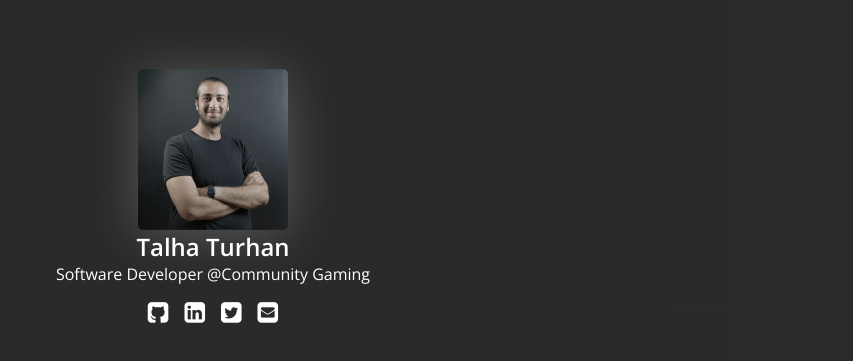
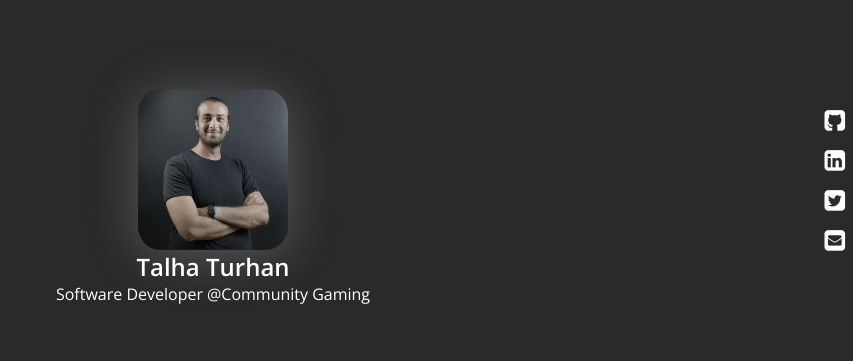
Before and after one commit to tallhigh/tallhigh.github.io, a React (Create React App) app: page / in a window 1280 px wide. Shown: the part 203-564 px from the top of the page, without its empty margins (427-1280 px from the left). Built offline with nearby package versions, Linux system fonts and the light colour scheme.

Commit message:
style updates

```diff
--- a/src/app.css
+++ b/src/app.css
@@ -1,4 +1,3 @@
-@charset "UTF-8";
 @import url("https://fonts.googleapis.com/css2?family=Open+Sans:wght@400;600;700&display=swap");
 @font-face {
   font-family: FontAwesome;
@@ -18,7 +17,8 @@ main {
   min-height: 100vh;
   background: linear-gradient(90deg, #1a1a1a, #3B3B3B, #1A1A1A, #3B3B3B);
   background-size: 12000% 800%;
-  animation: background-color-animation 60s linear infinite;
+  -webkit-animation: background-color-animation 60s linear infinite;
+          animation: background-color-animation 60s linear infinite;
 }
 main .container {
   display: flex;
@@ -26,13 +26,14 @@ main .container {
   align-items: center;
 }
 main .container:hover .photo {
+  border-radius: 30%;
   box-shadow: 0 5px 50px 0 rgba(200, 200, 200, 0.6);
 }
 main .container .photo {
   max-width: 150px;
-  border-radius: 5px;
+  border-radius: 15%;
   box-shadow: 0 5px 50px 0 rgba(200, 200, 200, 0.3);
-  transition: all 0.3s ease;
+  transition: all 0.5s ease;
 }
 main .container .name {
   font-weight: 600;
@@ -50,12 +51,14 @@ main .container .job-info .position, main .container .job-info .company {
   text-decoration: none;
 }
 main .container .links {
+  position: absolute;
   display: flex;
-  flex-direction: row;
-  margin-top: 16px;
+  flex-direction: column;
+  right: 0;
+  top: calc(50% - 96px);
 }
 main .container .links a {
-  margin: 0 8px;
+  margin: 8px;
   text-decoration: none;
   font: normal normal normal 24px/1 FontAwesome;
   text-rendering: auto;
@@ -65,18 +68,28 @@ main .container .links a {
 }
 main .container .links a:hover {
   transform: scale(1.15);
+  color: #ccc;
 }
 main .container .links a.github:before {
-  content: "";
+  content: "\f092";
 }
 main .container .links a.twitter:before {
-  content: "";
+  content: "\f081";
 }
 main .container .links a.linkedin:before {
-  content: "";
+  content: "\f08c";
 }
 main .container .links a.email:before {
-  content: "";
+  content: "\f199";
+}
+
+@-webkit-keyframes background-color-animation {
+  0%, 100% {
+    background-position: 0 0;
+  }
+  50% {
+    background-position: 93% 100%;
+  }
 }
 
 @keyframes background-color-animation {
@@ -86,6 +99,4 @@ main .container .links a.email:before {
   50% {
     background-position: 93% 100%;
   }
-}
-
-/*# sourceMappingURL=app.css.map */
+}/*# sourceMappingURL=app.css.map */
--- a/src/app.scss
+++ b/src/app.scss
@@ -32,15 +32,16 @@ main {
 
     &:hover {
       .photo {
+        border-radius: 30%;
         box-shadow: 0 5px 50px 0 rgba(200, 200, 200, .6);
       }
     }
 
     .photo {
       max-width: 150px;
-      border-radius: 5px;
+      border-radius: 15%;
       box-shadow: 0 5px 50px 0 rgba(200, 200, 200, .3);
-      transition: all .3s ease;
+      transition: all .5s ease;
     }
 
     .name {
@@ -62,21 +63,24 @@ main {
     }
 
     .links {
+      position: absolute;
       display: flex;
-      flex-direction: row;
-      margin-top: 16px;
+      flex-direction: column;
+      right: 0;
+      top: calc(50% - 24px * 4);
 
       a {
-        margin: 0 8px;
+        margin: 8px;
         text-decoration: none;
         font: normal normal normal 24px/1 FontAwesome;
         text-rendering: auto;
         -webkit-font-smoothing: antialiased;
         color: #ffffff;
-        transition: all .3s ease;
+        transition: all 0.3s ease;
 
         &:hover{
           transform: scale(1.15);
+          color: #ccc;
         }
 
         &.github:before {
--- a/src/index.js
+++ b/src/index.js
@@ -1,7 +1,6 @@
 import React from 'react';
 import ReactDOM from 'react-dom';
 import App from './App';
-import * as serviceWorker from './serviceWorker';
 
 ReactDOM.render(
   <React.StrictMode>
@@ -9,8 +8,3 @@ ReactDOM.render(
   </React.StrictMode>,
   document.getElementById('root')
 );
-
-// If you want your app to work offline and load faster, you can change
-// unregister() to register() below. Note this comes with some pitfalls.
-// Learn more about service workers: https://bit.ly/CRA-PWA
-serviceWorker.unregister();
--- a/src/serviceWorker.js
+++ /dev/null
@@ -1,141 +0,0 @@
-// This optional code is used to register a service worker.
-// register() is not called by default.
-
-// This lets the app load faster on subsequent visits in production, and gives
-// it offline capabilities. However, it also means that developers (and users)
-// will only see deployed updates on subsequent visits to a page, after all the
-// existing tabs open on the page have been closed, since previously cached
-// resources are updated in the background.
-
-// To learn more about the benefits of this model and instructions on how to
-// opt-in, read https://bit.ly/CRA-PWA
-
-const isLocalhost = Boolean(
-  window.location.hostname === 'localhost' ||
-    // [::1] is the IPv6 localhost address.
-    window.location.hostname === '[::1]' ||
-    // 127.0.0.0/8 are considered localhost for IPv4.
-    window.location.hostname.match(
-      /^127(?:\.(?:25[0-5]|2[0-4][0-9]|[01]?[0-9][0-9]?)){3}$/
-    )
-);
-
-export function register(config) {
-  if (process.env.NODE_ENV === 'production' && 'serviceWorker' in navigator) {
-    // The URL constructor is available in all browsers that support SW.
-    const publicUrl = new URL(process.env.PUBLIC_URL, window.location.href);
-    if (publicUrl.origin !== window.location.origin) {
-      // Our service worker won't work if PUBLIC_URL is on a different origin
-      // from what our page is served on. This might happen if a CDN is used to
-      // serve assets; see https://github.com/facebook/create-react-app/issues/2374
-      return;
-    }
-
-    window.addEventListener('load', () => {
-      const swUrl = `${process.env.PUBLIC_URL}/service-worker.js`;
-
-      if (isLocalhost) {
-        // This is running on localhost. Let's check if a service worker still exists or not.
-        checkValidServiceWorker(swUrl, config);
-
-        // Add some additional logging to localhost, pointing developers to the
-        // service worker/PWA documentation.
-        navigator.serviceWorker.ready.then(() => {
-          console.log(
-            'This web app is being served cache-first by a service ' +
-              'worker. To learn more, visit https://bit.ly/CRA-PWA'
-          );
-        });
-      } else {
-        // Is not localhost. Just register service worker
-        registerValidSW(swUrl, config);
-      }
-    });
-  }
-}
-
-function registerValidSW(swUrl, config) {
-  navigator.serviceWorker
-    .register(swUrl)
-    .then(registration => {
-      registration.onupdatefound = () => {
-        const installingWorker = registration.installing;
-        if (installingWorker == null) {
-          return;
-        }
-        installingWorker.onstatechange = () => {
-          if (installingWorker.state === 'installed') {
-            if (navigator.serviceWorker.controller) {
-              // At this point, the updated precached content has been fetched,
-              // but the previous service worker will still serve the older
-              // content until all client tabs are closed.
-              console.log(
-                'New content is available and will be used when all ' +
-                  'tabs for this page are closed. See https://bit.ly/CRA-PWA.'
-              );
-
-              // Execute callback
-              if (config && config.onUpdate) {
-                config.onUpdate(registration);
-              }
-            } else {
-              // At this point, everything has been precached.
-              // It's the perfect time to display a
-              // "Content is cached for offline use." message.
-              console.log('Content is cached for offline use.');
-
-              // Execute callback
-              if (config && config.onSuccess) {
-                config.onSuccess(registration);
-              }
-            }
-          }
-        };
-      };
-    })
-    .catch(error => {
-      console.error('Error during service worker registration:', error);
-    });
-}
-
-function checkValidServiceWorker(swUrl, config) {
-  // Check if the service worker can be found. If it can't reload the page.
-  fetch(swUrl, {
-    headers: { 'Service-Worker': 'script' },
-  })
-    .then(response => {
-      // Ensure service worker exists, and that we really are getting a JS file.
-      const contentType = response.headers.get('content-type');
-      if (
-        response.status === 404 ||
-        (contentType != null && contentType.indexOf('javascript') === -1)
-      ) {
-        // No service worker found. Probably a different app. Reload the page.
-        navigator.serviceWorker.ready.then(registration => {
-          registration.unregister().then(() => {
-            window.location.reload();
-          });
-        });
-      } else {
-        // Service worker found. Proceed as normal.
-        registerValidSW(swUrl, config);
-      }
-    })
-    .catch(() => {
-      console.log(
-        'No internet connection found. App is running in offline mode.'
-      );
-    });
-}
-
-export function unregister() {
-  if ('serviceWorker' in navigator) {
-    navigator.serviceWorker.ready
-      .then(registration => {
-        registration.unregister();
-      })
-      .catch(error => {
-        console.error(error.message);
-      });
-  }
-}
```
Also changed, not shown: src/setupTests.js (deleted, +0 -5 lines), 2 other files (tests, documents, lock files or other folders).
